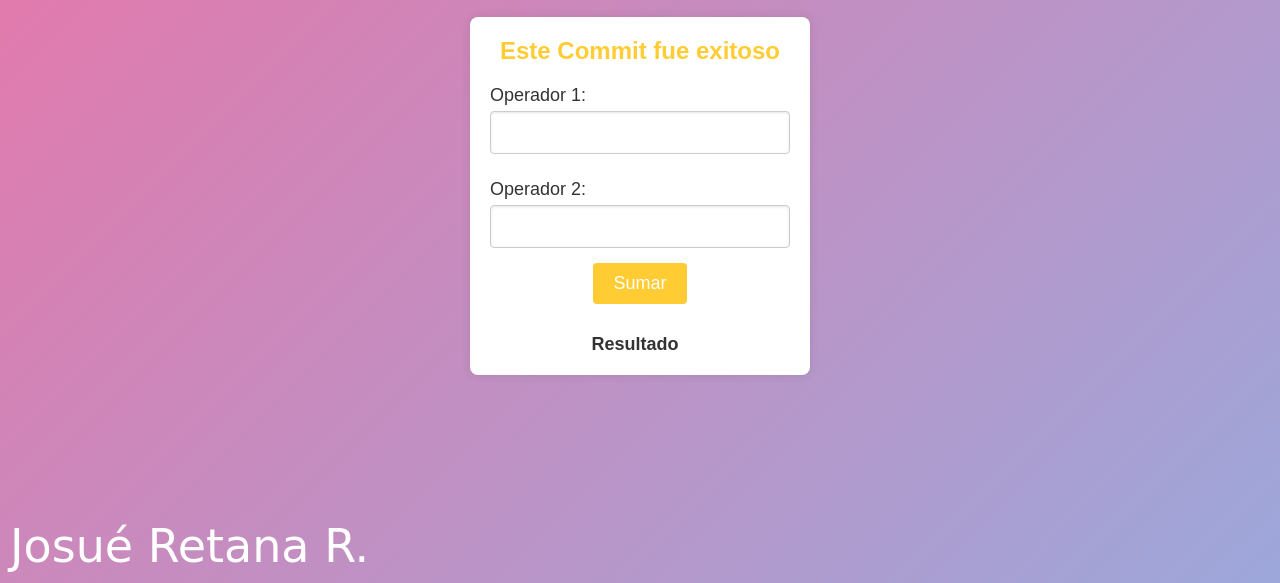
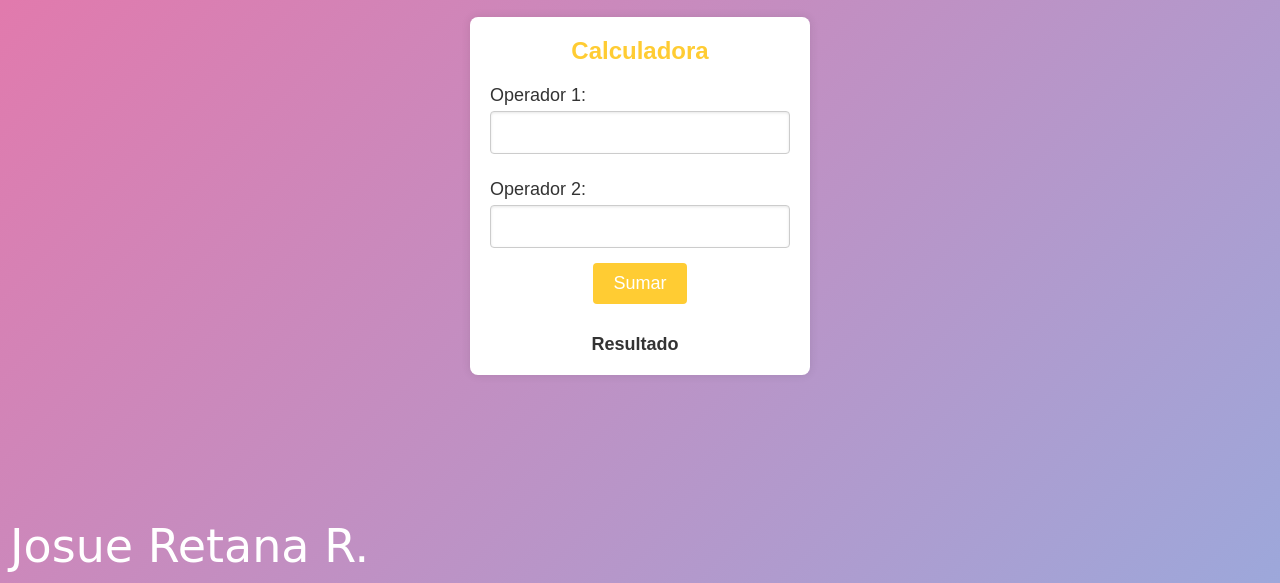
Before and after one commit to JosueRR/jenkins-demo, a plain HTML site: page webpage-src/index.html in a window 1280 px wide. Shown: the part 217-800 px from the top of the page. Drawn offline with nearby package versions, Linux system fonts and the light colour scheme.

Commit message:
Fix typo

```diff
--- a/webpage-src/index.html
+++ b/webpage-src/index.html
@@ -112,7 +112,7 @@
             <h1>Demo Jenkins</h1>
         </div>
         <div class="container">
-            <h2>Este Commit fue exitoso</h2>
+            <h2>Calculadora</h2>
             <div>
                 <label for="txtOperador1">Operador 1:</label>
                 <input type="number" id="txtOperador1">
@@ -126,7 +126,7 @@
             </div>
         </div>
         <div class="credits">
-            Josué Retana R.
+            Josue Retana R.
         </div>
     </body>
     <script>
```
